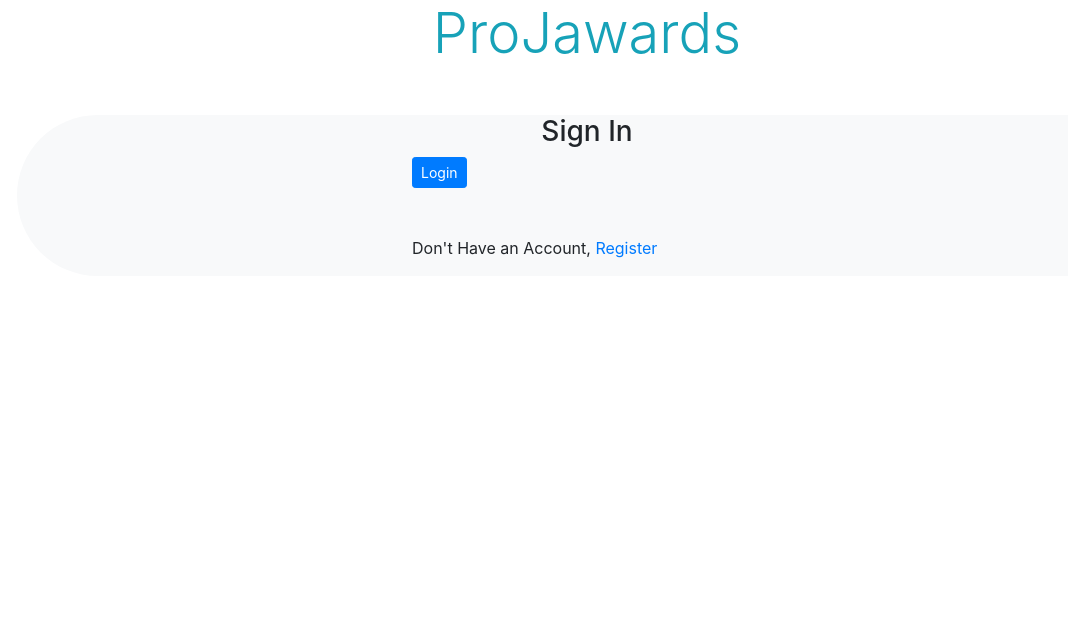
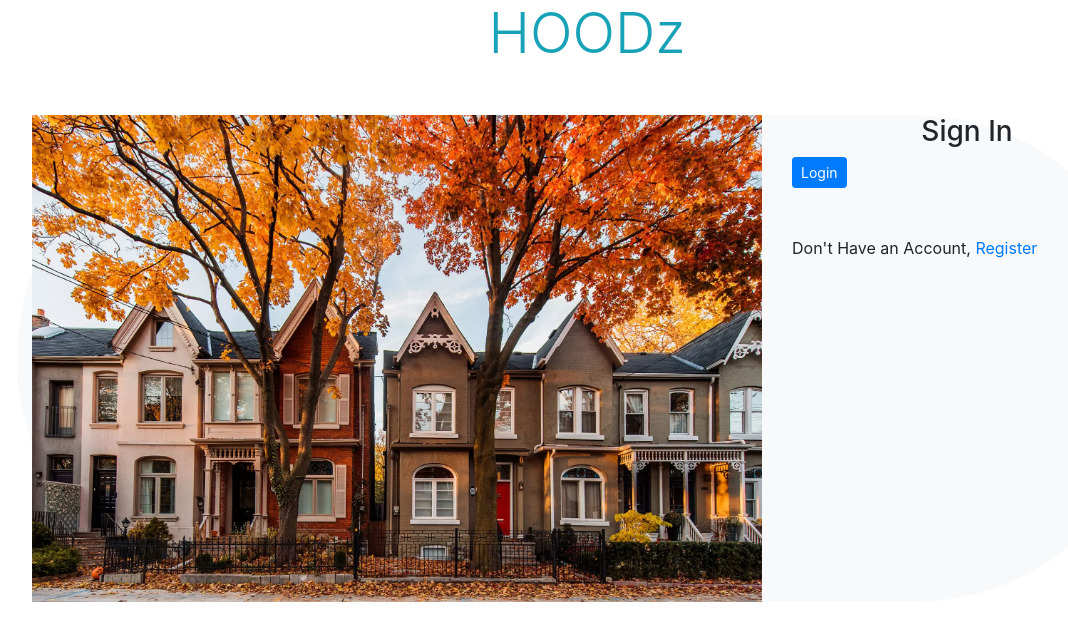
Before and after one commit to Joseph-oderoh/Neighborhoodzz, a Django app: template hoodapp/templates/registration/login.html in a window 1280 px wide. Shown: the top 641 px of the page, without its empty margins (53-1121 px from the left). Run offline with Django 4.2, Linux system fonts and the light colour scheme; the template is opened without the code that fills it: most values are stand-ins (such as "Sample title", 1, 10 or a date in 2020); some libraries are stand-ins or nearby versions.

Commit message:
modified-login/registration templates and add a static folder

```diff
--- a/hood/settings.py
+++ b/hood/settings.py
@@ -42,6 +42,7 @@ INSTALLED_APPS = [
     'cloudinary',
     'crispy_forms',
     'hoodapp.apps.HoodappConfig',
+    'registration',
     'django.contrib.admin',
     'django.contrib.auth',
     'django.contrib.contenttypes',
--- a/hood/urls.py
+++ b/hood/urls.py
@@ -19,4 +19,5 @@ from django.urls import include, path
 urlpatterns = [
     path('admin/', admin.site.urls),
     path('', include('hoodapp.urls')),
+    path('accounts/', include('registration.backends.simple.urls')),
 ]
--- a/hoodapp/templates/registration/login.html
+++ b/hoodapp/templates/registration/login.html
@@ -1,11 +1,14 @@
 {%extends "registration/base.html"%}
+{% load static %}
 {% load bootstrap4 %}
 {% block content %}
 <div class="container">
-  <h1 class="text-center hdz text-info display-4">ProJawards</h1>
+  <h1 class="text-center hdz text-info display-4">HOODz</h1>
   <div class="row bg-light mt-5 rounded-pill">
     <!-- Empty div -->
-    <div class="col-md-4"></div>
+    <div class="col-md-8">
+        <img src="{% static '/images/hood1.webp' %}" class="img-fluid " height="300">
+    </div>
     <div class="col-md-4">
       {% if form.errors %}
         <p> Password or Username is incorrect </p>
--- a/hoodapp/templates/registration/registration_form.html
+++ b/hoodapp/templates/registration/registration_form.html
@@ -3,7 +3,9 @@
 <div class="container">
   <div class="row bg-info mt-20">
     <!-- Empty div -->
-    <div class="col-md-4"></div>
+    <div class="col-md-4">
+
+    </div>
     <div class="col-md-4">
       {% if form.errors %}
         <p> Some Information Might be Incorrect </p>
--- a/hoodapp/views.py
+++ b/hoodapp/views.py
@@ -1,5 +1,6 @@
 from django.shortcuts import render
+from django.contrib.auth.decorators import login_required
+# Create your views here.
 
-# Create your views here.
 def homepage(request):
     return render(request, 'index.html')
```
Also changed, not shown: static/css/base.css (added), static/images/download (1).jpeg (added), static/images/download.jpeg (added), static/images/hood1.webp (added), static/images/karen.jpeg (added).
